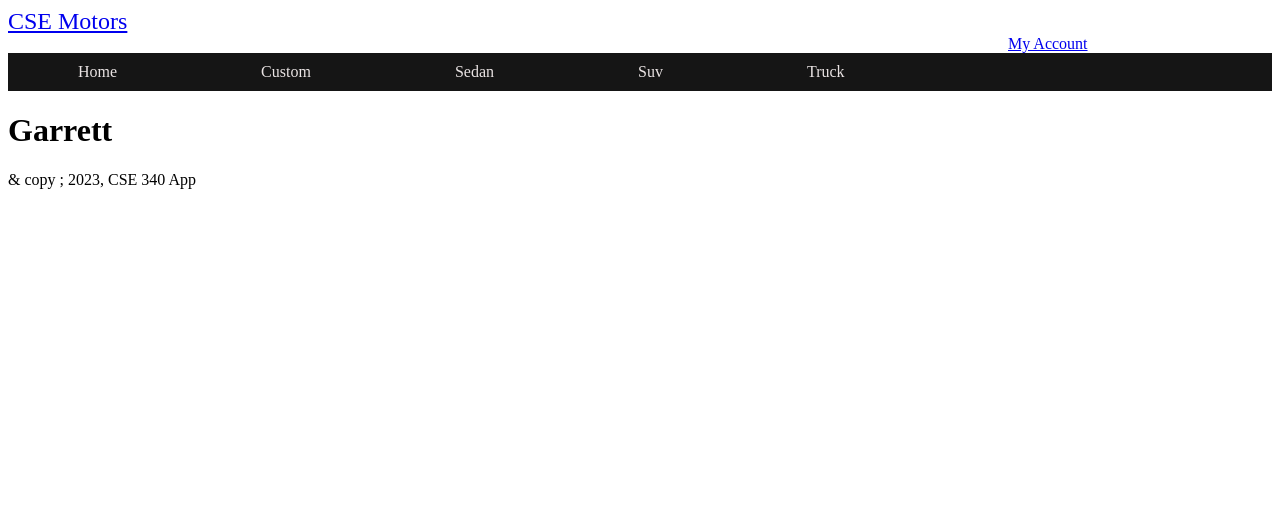
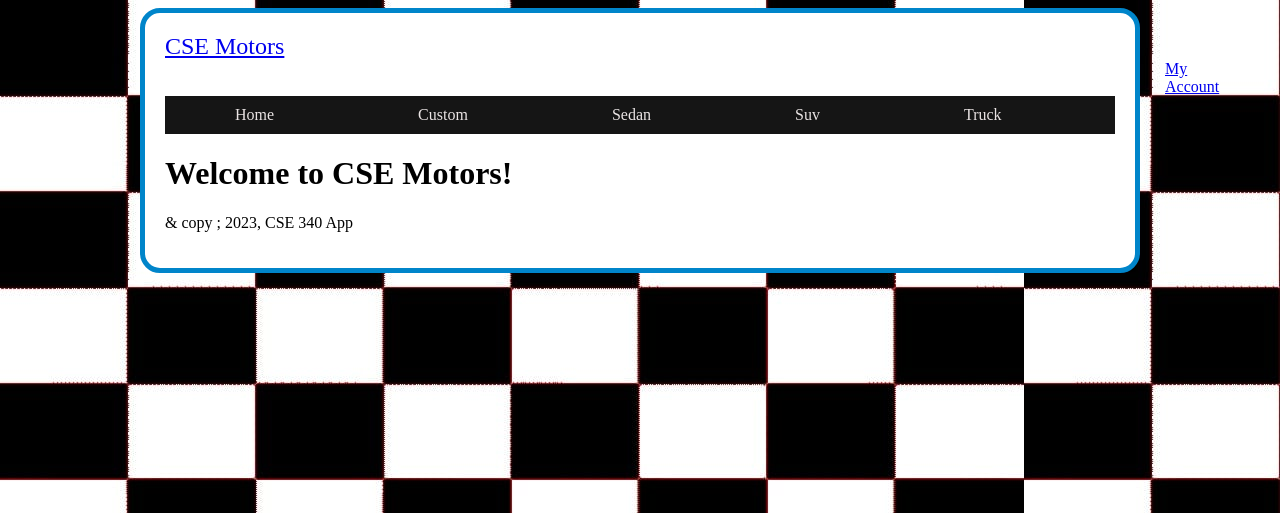
Before and after one commit to gourth/cse340starterproject, a Node server app: page / in a window 1280 px wide. Shown: the top 513 px of the page. Run offline with Node 20, Linux system fonts and the light colour scheme; some libraries are stand-ins or nearby versions.

Commit message:
create container and body image

```diff
--- a/public/css/styles.css
+++ b/public/css/styles.css
@@ -15,6 +15,7 @@
 
 }
 
+/* NAV BAR */
 nav ul {
   list-style-type: none;
   margin: 0;
@@ -31,7 +32,7 @@ nav ul li {
 }
 
 nav ul li:last-child {
-  margin-right: 0; /* Remove margin from the last list item */
+  margin-right: 0;
 }
 
 nav ul li a {
@@ -42,5 +43,20 @@ nav ul li a {
 }
 
 nav ul li a:hover {
-  background-color: #a86161;
+  background-color: #0085CA;
 }
+
+/* CREATE WRAPPER  */
+#wrapper {
+  width: 1000px;
+  margin: 0 auto;
+  padding: 20px;
+  background-color: white;
+  border: 5px solid #0085CA;
+  border-radius: 20px;
+}
+
+body {
+  background-image: url(../images/site/checkerboard.jpg);
+
+}
--- a/views/index.ejs
+++ b/views/index.ejs
@@ -1 +1 @@
-<h1>Garrett</h1>
+<h1>Welcome to CSE Motors!</h1>
```
